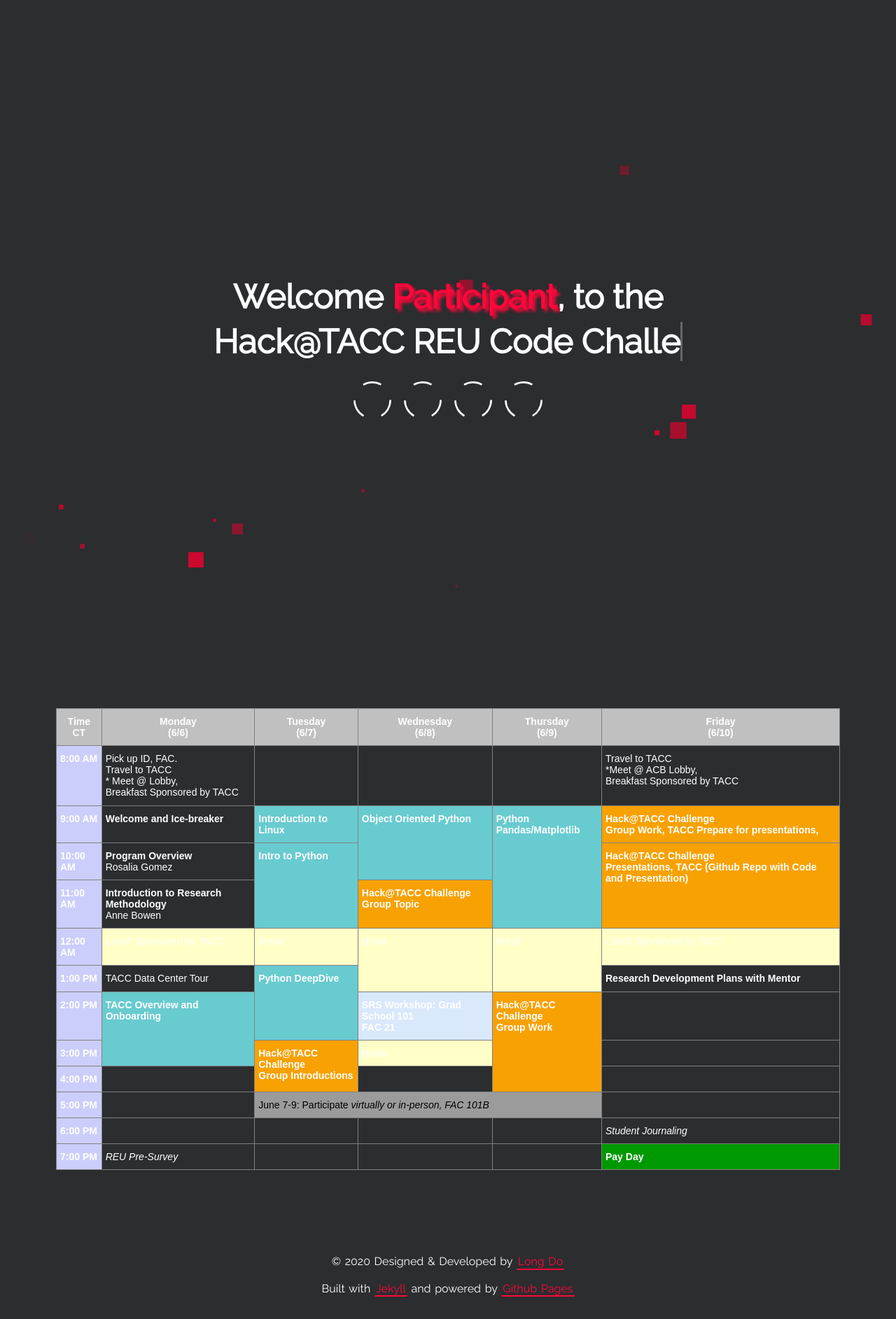
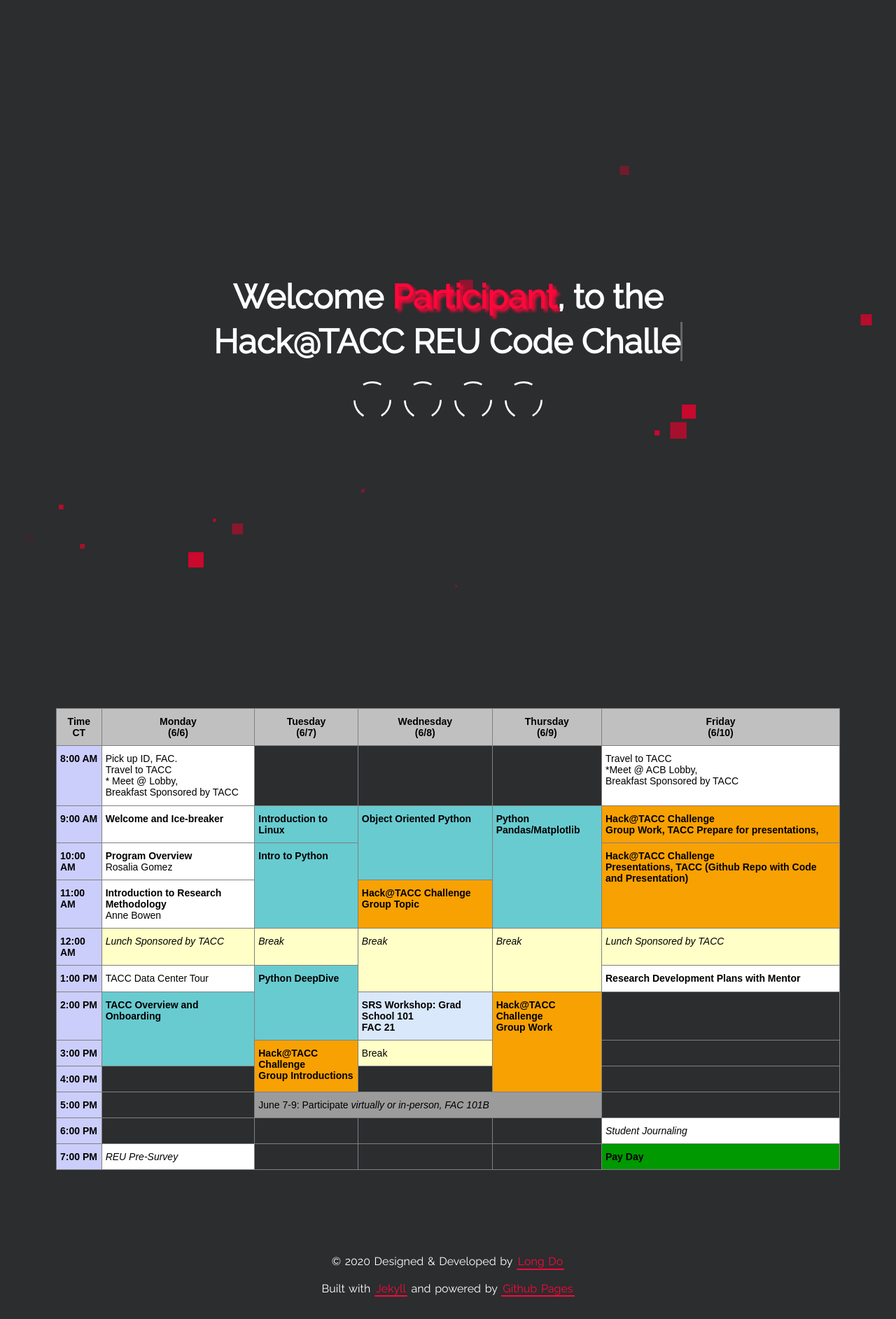
Before and after one commit to HackHPC/BigDataHack-2022, a Jekyll site: the page built from index.md, in a window 1280 px wide. Shown: the whole page at 70% size. Built offline with Jekyll 4.4.1, drawn with Linux system fonts in a browser that asks for light colours; our own code applies the rules of GitHub Pages for plain Markdown files.

Commit message:
Adjusted Colors

```diff
--- a/_includes/schedule.html
+++ b/_includes/schedule.html
@@ -4,110 +4,111 @@
   overflow:hidden;padding:10px 5px;word-break:normal;}
 .tg th{border-color:black;border-style:solid;border-width:1px;font-family:Arial, sans-serif;font-size:14px;
   font-weight:normal;overflow:hidden;padding:10px 5px;word-break:normal;}
-.tg .tg-34fe{background-color:#c0c0c0;border-color:inherit;text-align:center;vertical-align:top}
-.tg .tg-5ztr{background-color:#cbcefb;border-color:inherit;font-weight:bold;text-align:left;vertical-align:top}
-.tg .tg-lto5{background-color:#f8a102;border-color:inherit;text-align:left;vertical-align:top}
+.tg .tg-n9g5{background-color:#ffffff;border-color:inherit;color:#000000;text-align:left;vertical-align:top}
+.tg .tg-24c6{background-color:#009901;border-color:inherit;color:#000000;text-align:left;vertical-align:top}
+.tg .tg-p0ci{background-color:#68cbd0;border-color:inherit;color:#000000;text-align:left;vertical-align:top}
 .tg .tg-xbi9{background-color:#9b9b9b;border-color:inherit;color:#000000;font-style:italic;text-align:left;vertical-align:top}
-.tg .tg-969i{background-color:#ffffc7;border-color:inherit;font-style:italic;text-align:left;vertical-align:top}
-.tg .tg-0pky{border-color:inherit;text-align:left;vertical-align:top}
-.tg .tg-rleq{background-color:#68cbd0;border-color:inherit;text-align:left;vertical-align:top}
-.tg .tg-fymr{border-color:inherit;font-weight:bold;text-align:left;vertical-align:top}
-.tg .tg-x6qq{background-color:#dae8fc;border-color:inherit;text-align:left;vertical-align:top}
-.tg .tg-706m{background-color:#009901;border-color:inherit;text-align:left;vertical-align:top}
+.tg .tg-tq1m{background-color:#ffffc7;border-color:inherit;color:#000000;font-style:italic;text-align:left;vertical-align:top}
+.tg .tg-uszq{background-color:#ffffff;border-color:inherit;color:#000000;font-weight:bold;text-align:left;vertical-align:top}
+.tg .tg-2yfi{background-color:#c0c0c0;border-color:inherit;color:#000000;text-align:center;vertical-align:top}
+.tg .tg-kwiq{border-color:inherit;color:#000000;text-align:left;vertical-align:top}
+.tg .tg-lm65{background-color:#cbcefb;border-color:inherit;color:#000000;font-weight:bold;text-align:left;vertical-align:top}
+.tg .tg-i52f{background-color:#f8a102;border-color:inherit;color:#000000;text-align:left;vertical-align:top}
+.tg .tg-efy6{background-color:#dae8fc;border-color:inherit;color:#000000;text-align:left;vertical-align:top}
 </style>
 <table class="tg">
 <thead>
   <tr>
-    <th class="tg-34fe"><span style="font-weight:bold">Time</span><br><span style="font-weight:bold">CT</span></th>
-    <th class="tg-34fe"><span style="font-weight:bold">Monday</span><br><span style="font-weight:bold">(6/6)</span></th>
-    <th class="tg-34fe"><span style="font-weight:bold">Tuesday</span><br><span style="font-weight:bold">(6/7)</span></th>
-    <th class="tg-34fe"><span style="font-weight:bold">Wednesday</span><br><span style="font-weight:bold">(6/8)</span></th>
-    <th class="tg-34fe"><span style="font-weight:bold">Thursday</span><br><span style="font-weight:bold">(6/9)</span></th>
-    <th class="tg-34fe"><span style="font-weight:bold">Friday</span><br><span style="font-weight:bold">(6/10)</span></th>
+    <th class="tg-2yfi"><span style="font-weight:bold">Time</span><br><span style="font-weight:bold">CT</span></th>
+    <th class="tg-2yfi"><span style="font-weight:bold">Monday</span><br><span style="font-weight:bold">(6/6)</span></th>
+    <th class="tg-2yfi"><span style="font-weight:bold">Tuesday</span><br><span style="font-weight:bold">(6/7)</span></th>
+    <th class="tg-2yfi"><span style="font-weight:bold">Wednesday</span><br><span style="font-weight:bold">(6/8)</span></th>
+    <th class="tg-2yfi"><span style="font-weight:bold">Thursday</span><br><span style="font-weight:bold">(6/9)</span></th>
+    <th class="tg-2yfi"><span style="font-weight:bold">Friday</span><br><span style="font-weight:bold">(6/10)</span></th>
   </tr>
 </thead>
 <tbody>
   <tr>
-    <td class="tg-5ztr">8:00 AM</td>
-    <td class="tg-0pky">Pick up ID, FAC. <br>Travel to TACC<br>* Meet @ Lobby, <br>Breakfast Sponsored by TACC</td>
-    <td class="tg-0pky"></td>
-    <td class="tg-0pky"></td>
-    <td class="tg-0pky"></td>
-    <td class="tg-0pky"><span style="font-weight:400;font-style:normal;text-decoration:none">Travel to TACC</span><br><span style="font-weight:400;font-style:normal;text-decoration:none">*</span>Meet @ ACB Lobby, <br><span style="font-weight:400;font-style:normal">Breakfast Sponsored by TACC</span></td>
+    <td class="tg-lm65">8:00 AM</td>
+    <td class="tg-n9g5">Pick up ID, FAC. <br>Travel to TACC<br>* Meet @ Lobby, <br>Breakfast Sponsored by TACC</td>
+    <td class="tg-kwiq"></td>
+    <td class="tg-kwiq"></td>
+    <td class="tg-kwiq"></td>
+    <td class="tg-n9g5"><span style="font-weight:400;font-style:normal;text-decoration:none">Travel to TACC</span><br><span style="font-weight:400;font-style:normal;text-decoration:none">*</span>Meet @ ACB Lobby, <br><span style="font-weight:400;font-style:normal">Breakfast Sponsored by TACC</span></td>
   </tr>
   <tr>
-    <td class="tg-5ztr">9:00 AM</td>
-    <td class="tg-0pky"><span style="font-weight:bold">Welcome and Ice-breaker</span></td>
-    <td class="tg-rleq"><span style="font-weight:bold">Introduction to Linux</span></td>
-    <td class="tg-rleq" rowspan="2"><span style="font-weight:bold;font-style:normal">Object Oriented Python</span></td>
-    <td class="tg-rleq" rowspan="3"><span style="font-weight:bold;font-style:normal">Python</span><br><span style="font-weight:bold;font-style:normal">Pandas/Matplotlib</span></td>
-    <td class="tg-lto5"><span style="font-weight:bold;font-style:normal">Hack@TACC Challenge</span><br><span style="font-weight:bold;font-style:normal">Group Work, TACC Prepare for presentations,</span></td>
+    <td class="tg-lm65">9:00 AM</td>
+    <td class="tg-n9g5"><span style="font-weight:bold">Welcome and Ice-breaker</span></td>
+    <td class="tg-p0ci"><span style="font-weight:bold">Introduction to Linux</span></td>
+    <td class="tg-p0ci" rowspan="2"><span style="font-weight:bold;font-style:normal">Object Oriented Python</span></td>
+    <td class="tg-p0ci" rowspan="3"><span style="font-weight:bold;font-style:normal">Python</span><br><span style="font-weight:bold;font-style:normal">Pandas/Matplotlib</span></td>
+    <td class="tg-i52f"><span style="font-weight:bold;font-style:normal">Hack@TACC Challenge</span><br><span style="font-weight:bold;font-style:normal">Group Work, TACC Prepare for presentations,</span></td>
   </tr>
   <tr>
-    <td class="tg-5ztr">10:00 AM</td>
-    <td class="tg-0pky"><span style="font-weight:bold">Program Overview</span><br>Rosalia Gomez</td>
-    <td class="tg-rleq" rowspan="2"><span style="font-weight:bold;font-style:normal">Intro to Python</span></td>
-    <td class="tg-lto5" rowspan="2"><span style="font-weight:bold;font-style:normal">Hack@TACC Challenge</span><br><span style="font-weight:bold;font-style:normal">Presentations, TACC (Github Repo with Code and Presentation)</span></td>
+    <td class="tg-lm65">10:00 AM</td>
+    <td class="tg-n9g5"><span style="font-weight:bold">Program Overview</span><br>Rosalia Gomez</td>
+    <td class="tg-p0ci" rowspan="2"><span style="font-weight:bold;font-style:normal">Intro to Python</span></td>
+    <td class="tg-i52f" rowspan="2"><span style="font-weight:bold;font-style:normal">Hack@TACC Challenge</span><br><span style="font-weight:bold;font-style:normal">Presentations, TACC (Github Repo with Code and Presentation)</span></td>
   </tr>
   <tr>
-    <td class="tg-5ztr">11:00 AM</td>
-    <td class="tg-0pky"><span style="font-weight:bold">Introduction to Research Methodology</span><br>Anne Bowen</td>
-    <td class="tg-lto5"><span style="font-weight:bold;font-style:normal">Hack@TACC Challenge </span><br><span style="font-weight:bold;font-style:normal">Group Topic</span></td>
+    <td class="tg-lm65">11:00 AM</td>
+    <td class="tg-n9g5"><span style="font-weight:bold">Introduction to Research Methodology</span><br>Anne Bowen</td>
+    <td class="tg-i52f"><span style="font-weight:bold;font-style:normal">Hack@TACC Challenge </span><br><span style="font-weight:bold;font-style:normal">Group Topic</span></td>
   </tr>
   <tr>
-    <td class="tg-5ztr">12:00 AM</td>
-    <td class="tg-969i">Lunch Sponsored by TACC</td>
-    <td class="tg-969i">Break</td>
-    <td class="tg-969i" rowspan="2">Break</td>
-    <td class="tg-969i" rowspan="2">Break</td>
-    <td class="tg-969i">Lunch Sponsored by TACC</td>
+    <td class="tg-lm65">12:00 AM</td>
+    <td class="tg-tq1m">Lunch Sponsored by TACC</td>
+    <td class="tg-tq1m">Break</td>
+    <td class="tg-tq1m" rowspan="2">Break</td>
+    <td class="tg-tq1m" rowspan="2">Break</td>
+    <td class="tg-tq1m">Lunch Sponsored by TACC</td>
   </tr>
   <tr>
-    <td class="tg-5ztr">1:00 PM</td>
-    <td class="tg-0pky">TACC Data Center Tour</td>
-    <td class="tg-rleq" rowspan="2"><span style="font-weight:bold">Python DeepDive</span></td>
-    <td class="tg-fymr"><span style="font-weight:bold;font-style:normal">Research Development Plans with Mentor</span></td>
+    <td class="tg-lm65">1:00 PM</td>
+    <td class="tg-n9g5">TACC Data Center Tour</td>
+    <td class="tg-p0ci" rowspan="2"><span style="font-weight:bold">Python DeepDive</span></td>
+    <td class="tg-uszq"><span style="font-weight:bold;font-style:normal">Research Development Plans with Mentor</span></td>
   </tr>
   <tr>
-    <td class="tg-5ztr">2:00 PM</td>
-    <td class="tg-rleq" rowspan="2"><span style="font-weight:bold;font-style:normal">TACC Overview and Onboarding</span></td>
-    <td class="tg-x6qq"><span style="font-weight:bold;font-style:normal">SRS Workshop: Grad School 101 </span><br><span style="font-weight:bold;font-style:normal;text-decoration:none">FAC </span><span style="font-weight:bold">21</span></td>
-    <td class="tg-lto5" rowspan="3"><span style="font-weight:bold;font-style:normal">Hack@TACC Challenge</span><br><span style="font-weight:bold;font-style:normal">Group Work</span></td>
-    <td class="tg-0pky"></td>
+    <td class="tg-lm65">2:00 PM</td>
+    <td class="tg-p0ci" rowspan="2"><span style="font-weight:bold;font-style:normal">TACC Overview and Onboarding</span></td>
+    <td class="tg-efy6"><span style="font-weight:bold;font-style:normal">SRS Workshop: Grad School 101 </span><br><span style="font-weight:bold;font-style:normal;text-decoration:none">FAC </span><span style="font-weight:bold">21</span></td>
+    <td class="tg-i52f" rowspan="3"><span style="font-weight:bold;font-style:normal">Hack@TACC Challenge</span><br><span style="font-weight:bold;font-style:normal">Group Work</span></td>
+    <td class="tg-kwiq"></td>
   </tr>
   <tr>
-    <td class="tg-5ztr">3:00 PM</td>
-    <td class="tg-lto5" rowspan="2"><span style="font-weight:bold;font-style:normal">Hack@TACC Challenge </span><br><span style="font-weight:bold;font-style:normal">Group Introductions</span></td>
-    <td class="tg-969i"><span style="font-weight:400;font-style:normal">Break</span></td>
-    <td class="tg-0pky"></td>
+    <td class="tg-lm65">3:00 PM</td>
+    <td class="tg-i52f" rowspan="2"><span style="font-weight:bold;font-style:normal">Hack@TACC Challenge </span><br><span style="font-weight:bold;font-style:normal">Group Introductions</span></td>
+    <td class="tg-tq1m"><span style="font-weight:400;font-style:normal">Break</span></td>
+    <td class="tg-kwiq"></td>
   </tr>
   <tr>
-    <td class="tg-5ztr">4:00 PM</td>
-    <td class="tg-0pky"></td>
-    <td class="tg-0pky"></td>
-    <td class="tg-0pky"></td>
+    <td class="tg-lm65">4:00 PM</td>
+    <td class="tg-kwiq"></td>
+    <td class="tg-kwiq"></td>
+    <td class="tg-kwiq"></td>
   </tr>
   <tr>
-    <td class="tg-5ztr">5:00 PM</td>
-    <td class="tg-0pky"></td>
+    <td class="tg-lm65">5:00 PM</td>
+    <td class="tg-kwiq"></td>
     <td class="tg-xbi9" colspan="3"><span style="font-weight:400;font-style:normal">June 7-9: Participate </span>virtually or in-person, FAC 101B</td>
-    <td class="tg-0pky"></td>
+    <td class="tg-kwiq"></td>
   </tr>
   <tr>
-    <td class="tg-5ztr">6:00 PM</td>
-    <td class="tg-0pky"></td>
-    <td class="tg-0pky"></td>
-    <td class="tg-0pky"></td>
-    <td class="tg-0pky"></td>
-    <td class="tg-0pky"><span style="font-weight:400;font-style:italic;text-decoration:none">Student Journaling</span></td>
+    <td class="tg-lm65">6:00 PM</td>
+    <td class="tg-kwiq"></td>
+    <td class="tg-kwiq"></td>
+    <td class="tg-kwiq"></td>
+    <td class="tg-kwiq"></td>
+    <td class="tg-n9g5"><span style="font-weight:400;font-style:italic;text-decoration:none">Student Journaling</span></td>
   </tr>
   <tr>
-    <td class="tg-5ztr">7:00 PM</td>
-    <td class="tg-0pky"><span style="font-style:italic">REU Pre-Survey</span></td>
-    <td class="tg-0pky"></td>
-    <td class="tg-0pky"></td>
-    <td class="tg-0pky"></td>
-    <td class="tg-706m"><span style="font-weight:bold;font-style:normal">Pay Day</span></td>
+    <td class="tg-lm65">7:00 PM</td>
+    <td class="tg-n9g5"><span style="font-style:italic">REU Pre-Survey</span></td>
+    <td class="tg-kwiq"></td>
+    <td class="tg-kwiq"></td>
+    <td class="tg-kwiq"></td>
+    <td class="tg-24c6"><span style="font-weight:bold;font-style:normal">Pay Day</span></td>
   </tr>
 </tbody>
 </table>
```
